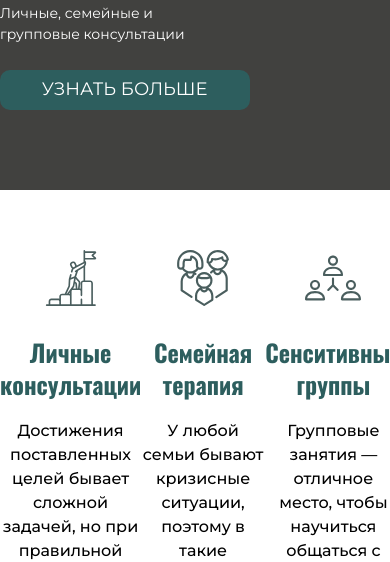
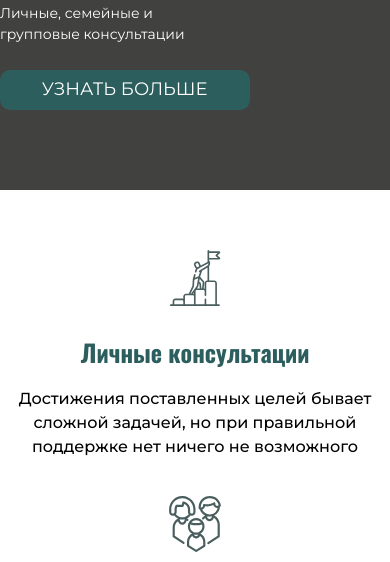
Before and after one commit to vladchukavov/marin-site, a plain HTML site: page index.html in a window 390 px wide. Shown: the part 300-862 px from the top of the page. Drawn offline with Linux system fonts and the light colour scheme.

Commit message:
added in global img fix AND adapted services

```diff
--- a/sass/_global.scss
+++ b/sass/_global.scss
@@ -5,7 +5,8 @@ body {
   font-family: 'Montserrat', sans-serif;
 }
 .img {
-  width: 100%;
+  max-width: 100%;
+  display: block;
 }
 h1,h2,h3,h4,h5,h6 {
   font-family: 'Oswald', sans-serif;
--- a/sass/_services.scss
+++ b/sass/_services.scss
@@ -21,3 +21,12 @@
     margin-bottom: 37.5px;
   }
 }
+@media screen and (max-width: 1200px) {
+  .services {
+    flex-direction: column;
+    align-items: center;
+    &__item {
+      max-width: 100%;
+    }
+  }
+}
```
Also changed, not shown: css/style.css, sass/style.css, 2 other files.
